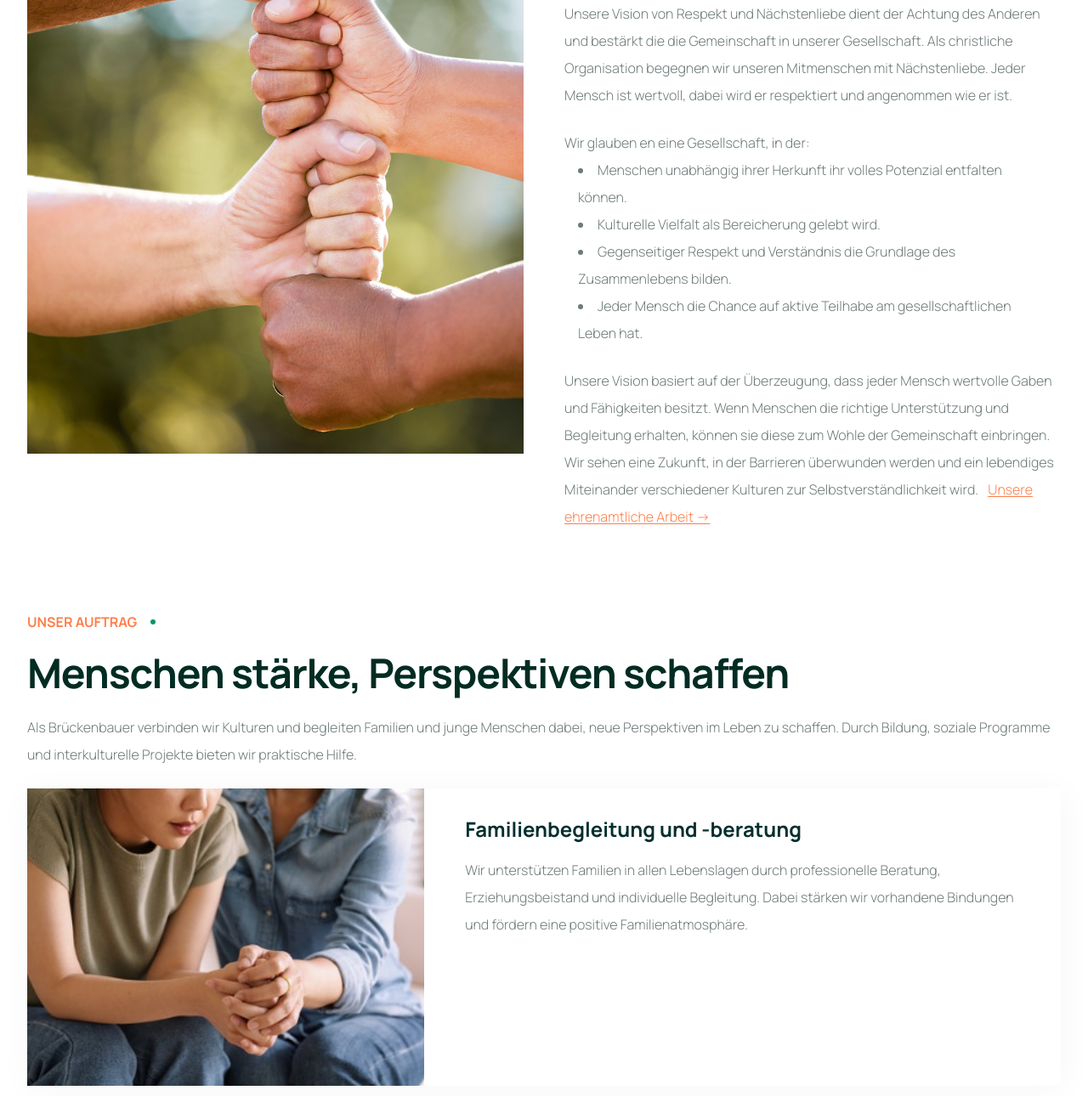
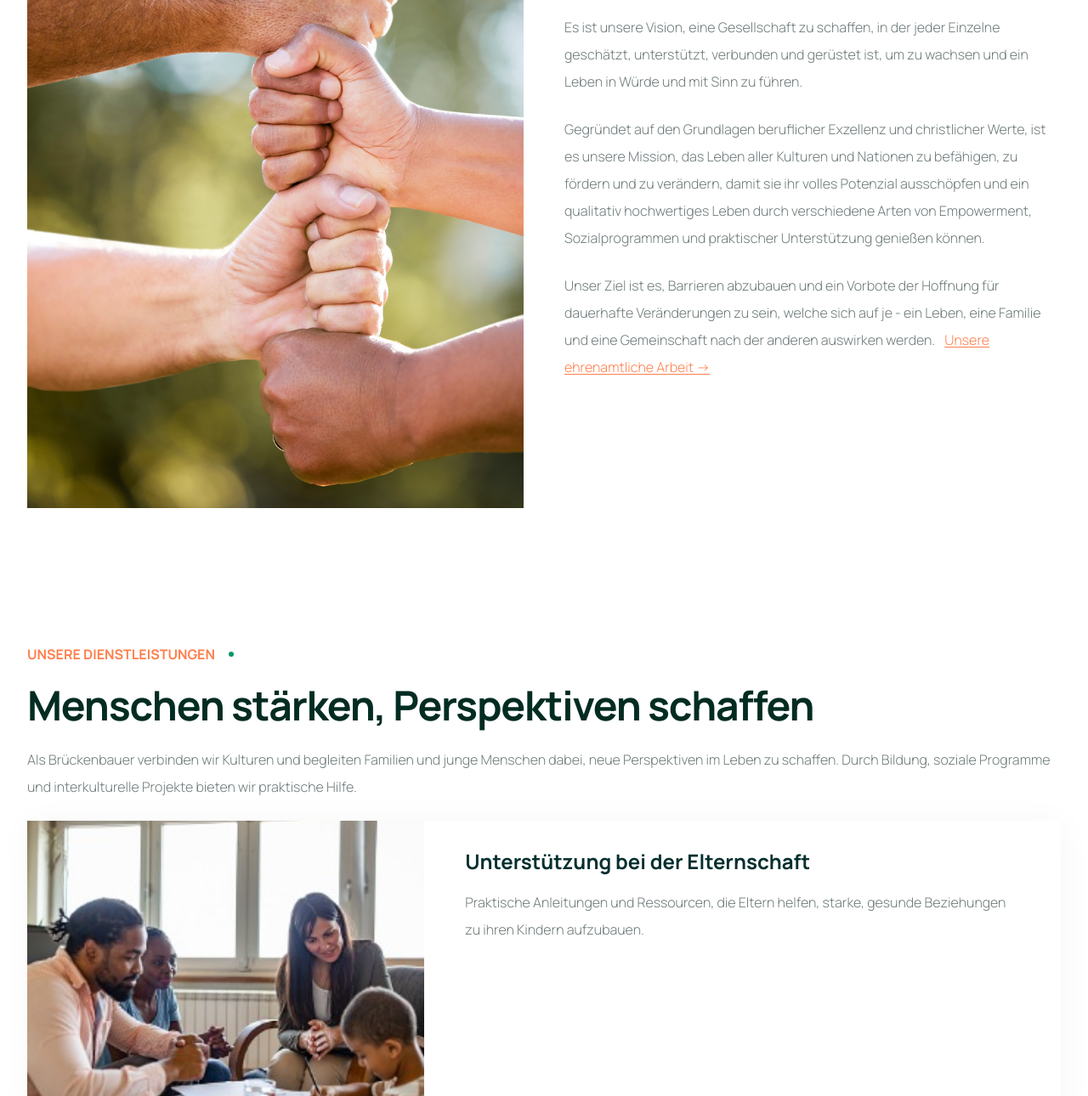
Before and after one commit to getu-prospects/getu-website, an Astro site: page /ueber-uns in a window 1280 px wide. Shown: the part 830-2120 px from the top of the page at 85% size. Built offline with nearby package versions, Linux system fonts and the light colour scheme; Astro itself is replaced by a stand-in of ours; what tailwindcss-animated would draw is missing.

Commit message:
rework about us page

```diff
--- a/src/components/main-hero.astro
+++ b/src/components/main-hero.astro
@@ -42,7 +42,7 @@ const t = useTranslations(lang);
       </p>
       <div class="mt-12 flex flex-col md:flex-row gap-4">
         <Cta
-          href={getRelativeLocaleUrl(lang, '/ueber-uns')}
+          href={getRelativeLocaleUrl(lang, '/ueber-uns#vision')}
           class="hover:transform hover:scale-105 transition-transform"
         >
           {t('hero.cta-text')}
--- a/src/i18n/translations.ts
+++ b/src/i18n/translations.ts
@@ -9,7 +9,7 @@ export const translations = {
     'hero.subtitle': 'Träume stärken',
     'hero.tagline':
       'Als Brückenbauer verbinden wir Kulturen und begleiten Familien und junge Menschen dabei, neue Perspektiven im Leben zu schaffen.',
-    'hero.cta-text': 'Unsere Mission',
+    'hero.cta-text': 'Unsere Vision',
     'section.services.title': 'Unsere leistungen',
     'section.services.subtitle':
       'Vielfältige Unterstützung für jede Lebenslage',
@@ -28,7 +28,7 @@ export const translations = {
     'hero.subtitle': 'Empowering Dreams',
     'hero.tagline':
       'As bridge builders, we connect cultures and guide families and young people in creating new perspectives in life.',
-    'hero.cta-text': 'Our Mission',
+    'hero.cta-text': 'Our Vision',
     'section.services.title': 'Our Services',
     'section.services.subtitle': 'Diverse support for every situation',
     'section.about.title': 'About Us',
--- a/src/pages/ueber-uns.astro
+++ b/src/pages/ueber-uns.astro
@@ -5,6 +5,9 @@ import Hands from '../assets/images/hands.jpg';
 import KidImg from '../assets/images/kid.jpg';
 import AboutUs from '../assets/images/ueber-uns.jpg';
 import WorldMap from '../assets/images/worldmap.png';
+import Beratung from '../assets/images/services/beratung.jpg';
+import Erziehung from '../assets/images/services/erziehung.jpg';
+import SozialeProgramme from '../assets/images/christmas/gorlitz-3.jpeg';
 import EngagementCallout from '../components/engagement-callout.astro';
 import Footer from '../components/Footer.astro';
 import PageHeader from '../components/page-header.astro';
@@ -12,75 +15,81 @@ import SectionHeader from '../components/section-header.astro';
 import Section from '../components/Section.astro';
 import { getLangFromLocale } from '../i18n';
 import SiteLayout from '../layouts/SiteLayout.astro';
+import { imageConfig } from 'astro:assets';
 
 const lang = getLangFromLocale(Astro.currentLocale);
 
 const missionList = [
   {
-    title: 'Familienbegleitung und -beratung',
+    title: 'Unterstützung bei der Elternschaft',
     description:
-      'Wir unterstützen Familien in allen Lebenslagen durch professionelle Beratung, Erziehungsbeistand und individuelle Begleitung. Dabei stärken wir vorhandene Bindungen und fördern eine positive Familienatmosphäre.',
-    image: Hands,
+      'Praktische Anleitungen und Ressourcen, die Eltern helfen, starke, gesunde Beziehungen zu ihren Kindern aufzubauen.',
+    image: Beratung,
   },
   {
-    title: 'Bildung und Integration',
+    title: 'Familienberatung',
     description:
-      'Durch gezielte Bildungsangebote, Sprachförderung und Lernunterstützung helfen wir Menschen dabei, ihr Potenzial zu entfalten. Wir motivieren zu regelmäßigem Schulbesuch und begleiten beim Aufbau aussichtsreicher Zukunftsperspektiven.',
+      'Vertrauliche Beratung, um die familiären Bindungen zu stärken, Konflikte zu lösen und die Kommunikation zu verbessern.',
+    image: Erziehung,
+  },
+  {
+    title: 'Soziale Programme',
+    description:
+      'Gemeinschaftsinitiativen, die Verbindung, Integration und persönliches Wachstum für alle fördern.',
+    image: SozialeProgramme,
+  },
+  {
+    title: 'Empowerment-Programme',
+    description:
+      'Tools und Ressourcen, die Einzelpersonen, insbesondere Jugendlichen, helfen, Selbstvertrauen, Resilienz und Führungsqualitäten zu entwickeln',
     image: KidImg,
   },
   {
-    title: 'Interkulturelle Begegnung und Austausch',
+    title: 'Allgemeine Unterstützung',
     description:
-      'Wir fördern den interkulturellen Dialog und schaffen Begegnungsräume für Menschen unterschiedlicher Herkunft. Durch kulturelle Veranstaltungen und interkulturelle Projekte fördern wir den Austausch und das gegenseitige Verständnis.',
-    image: WorldMap,
+      'Alltägliche Hilfe bei der Finanzberatung, der Berufsvorbereitung und dem Zugang zu Community-Ressourcen. Wir sind da, um unter die Arme zu greifen und dauerhafte positive Veränderungen zu bewirken.',
+    image: Hands,
   },
 ];
 ---
 
 <SiteLayout>
-  <PageHeader section="Über uns" subSection="Wofür wir stehen." />
-  <Section>
+  <PageHeader section="Über uns" subSection="Was uns antreibt." />
+  <Section class="mt-16">
     <div class="grid md:grid-cols-2 gap-12">
       <img src={AboutUs.src} alt="" />
       <div class="space-y-6">
         <SectionHeader
-          title="Unsere Vision"
-          subTitle="Eine Gesellschaft der Vielfalt und des Miteinanders"
+          title="Unsere Vision und Mission"
           alignment="left"
+          subTitle="Eine Gesellschaft der Vielfalt."
         />
         <div class="flex flex-col gap-6 font-light leading-loose">
+          <p class="" id="vision">
+            Es ist unsere Vision, eine Gesellschaft zu schaffen, in der jeder
+            Einzelne geschätzt, unterstützt, verbunden und gerüstet ist, um zu
+            wachsen und ein Leben in Würde und mit Sinn zu führen.
+          </p>
+        </div>
+        <div class="space-y-6">
+          <div
+            class="flex flex-col gap-6 font-light leading-loose"
+            id="mission"
+          >
             <p class="">
-            Unsere Vision von Respekt und Nächstenliebe dient der Achtung des
-            Anderen und bestärkt die die Gemeinschaft in unserer Gesellschaft.
-            Als christliche Organisation begegnen wir unseren Mitmenschen mit
-            Nächstenliebe. Jeder Mensch ist wertvoll, dabei wird er respektiert
-            und angenommen wie er ist.
+              Gegründet auf den Grundlagen beruflicher Exzellenz und
+              christlicher Werte, ist es unsere Mission, das Leben aller
+              Kulturen und Nationen zu befähigen, zu fördern und zu verändern,
+              damit sie ihr volles Potenzial ausschöpfen und ein qualitativ
+              hochwertiges Leben durch verschiedene Arten von Empowerment,
+              Sozialprogrammen und praktischer Unterstützung genießen können.
             </p>
-          <div>
-            <p>Wir glauben en eine Gesellschaft, in der:</p>
-            <ul class="list-disc list-inside px-4">
-              <li>
-                Menschen unabhängig ihrer Herkunft ihr volles Potenzial
-                entfalten können.
-              </li>
-              <li>Kulturelle Vielfalt als Bereicherung gelebt wird.</li>
-              <li>
-                Gegenseitiger Respekt und Verständnis die Grundlage des
-                Zusammenlebens bilden.
-              </li>
-              <li>
-                Jeder Mensch die Chance auf aktive Teilhabe am
-                gesellschaftlichen Leben hat.
-              </li>
-            </ul>
-          </div>
+
             <p class="">
-            Unsere Vision basiert auf der Überzeugung, dass jeder Mensch
-            wertvolle Gaben und Fähigkeiten besitzt. Wenn Menschen die richtige
-            Unterstützung und Begleitung erhalten, können sie diese zum Wohle
-            der Gemeinschaft einbringen. Wir sehen eine Zukunft, in der
-            Barrieren überwunden werden und ein lebendiges Miteinander
-            verschiedener Kulturen zur Selbstverständlichkeit wird.
+              Unser Ziel ist es, Barrieren abzubauen und ein Vorbote der
+              Hoffnung für dauerhafte Veränderungen zu sein, welche sich auf je
+              - ein Leben, eine Familie und eine Gemeinschaft nach der anderen
+              auswirken werden.
               <span
                 class="ml-2 inline text-secondary underline underline-offset-2 hover:text-orange-700"
               >
@@ -92,11 +101,12 @@ const missionList = [
           </div>
         </div>
       </div>
+    </div>
   </Section>
-  <Section class="space-y-6">
+  <Section class="space-y-6 mt-16">
     <SectionHeader
-      title="Unser Auftrag"
-      subTitle="Menschen stärke, Perspektiven schaffen"
+      title="Unsere Dienstleistungen"
+      subTitle="Menschen stärken, Perspektiven schaffen"
       alignment="left"
     />
     <div class="space-y-6 font-light">
@@ -132,7 +142,7 @@ const missionList = [
     </div>
   </Section>
 
-  <Section>
+  <Section class="my-16">
     <div class="grid md:grid-cols-2 gap-12">
       <div class="space-y-6">
         <SectionHeader
```
Lines whose indentation alone changed are shown as unchanged.
